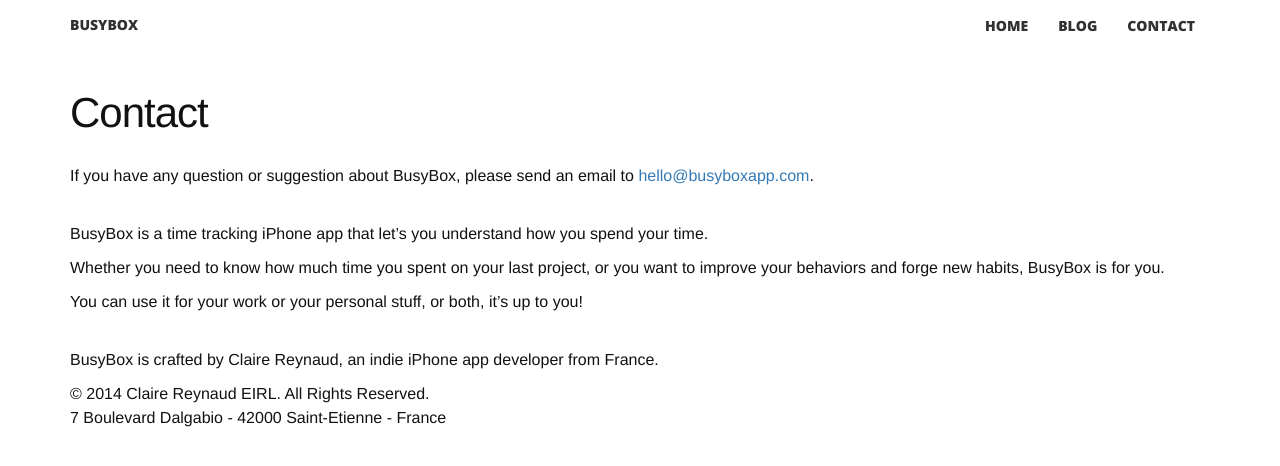
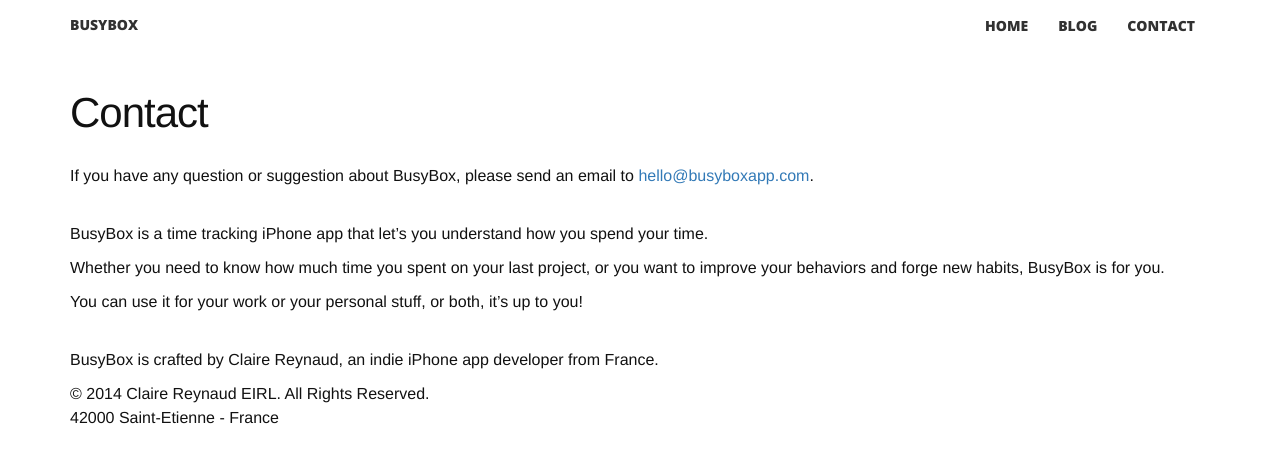
Before and after one commit to BusyBoxApp/BusyBoxApp.github.io, a Jekyll site: the page built from support.md, in a window 1280 px wide. Shown: the top 466 px of the page. Built offline with Jekyll 4.4.1, drawn with Linux system fonts in a browser that asks for light colours; nearby versions of some CDN libraries.

Commit message:
Simplify address

```diff
--- a/support.md
+++ b/support.md
@@ -19,4 +19,4 @@
 
 © 2014 Claire Reynaud EIRL. All Rights Reserved.
 <br>
-7 Boulevard Dalgabio - 42000 Saint-Etienne - France
+42000 Saint-Etienne - France
```
